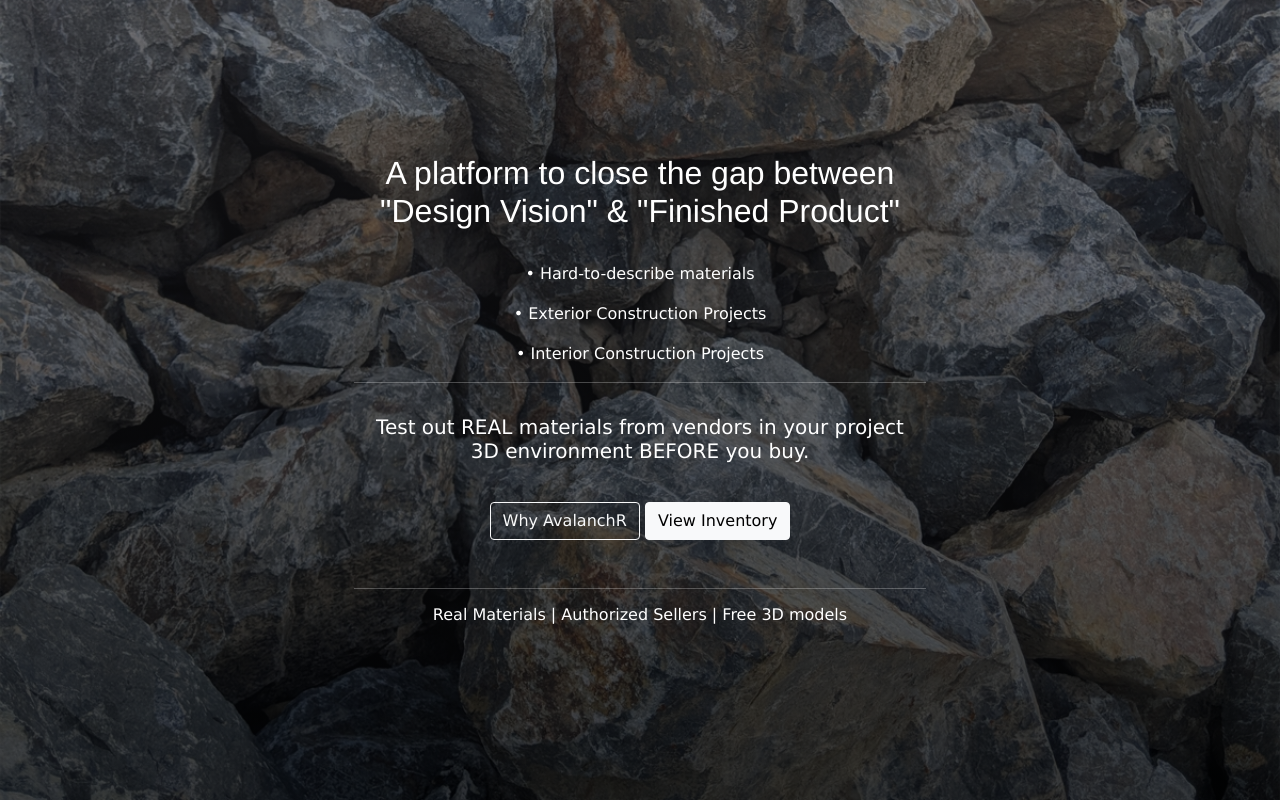
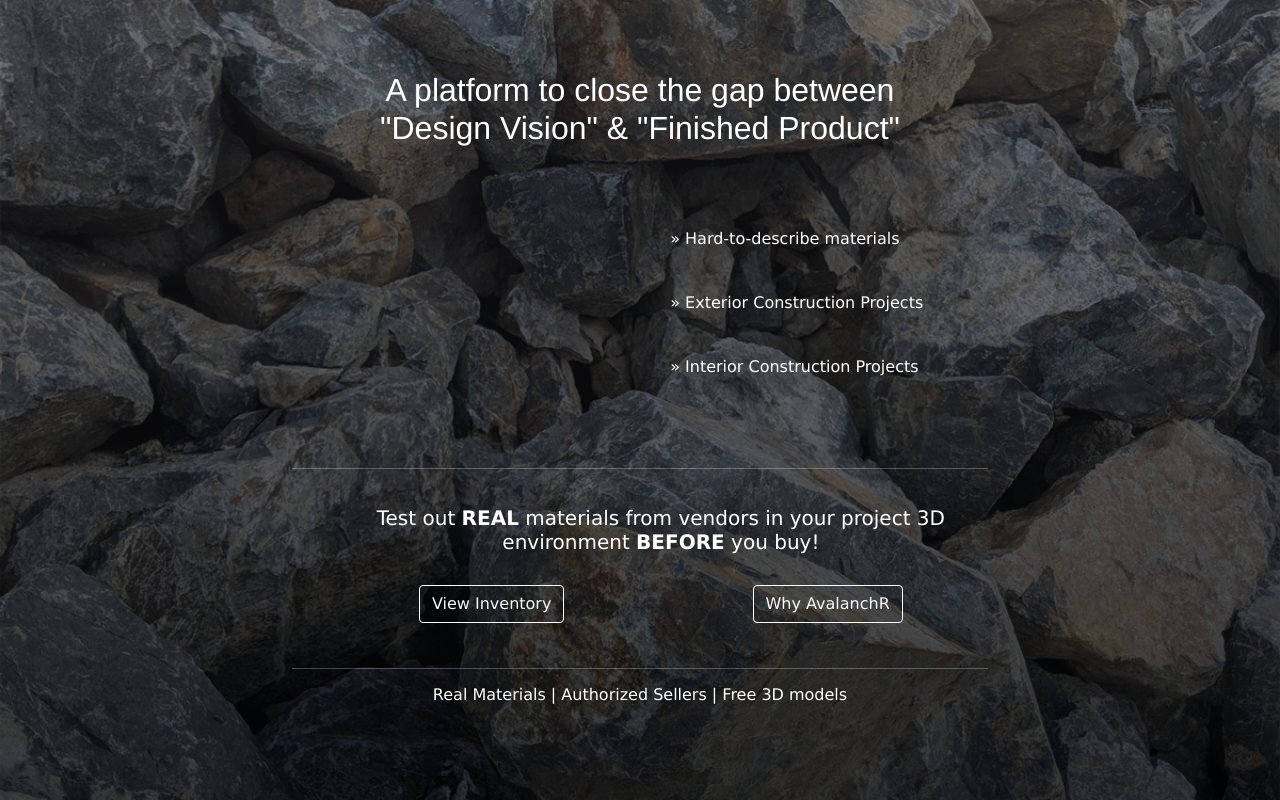
Before and after one commit to kevin-stew/AvalanchR, a Flask app: page / in a window 1280 px wide. Shown: the part 60-860 px from the top of the page. Run offline with Flask 2, Linux system fonts and the light colour scheme; some libraries are stand-ins or nearby versions; some web fonts are replaced.

Commit message:
index page face lift

```diff
--- a/website/site/site_templates/index.html
+++ b/website/site/site_templates/index.html
@@ -10,22 +10,33 @@
         <header class="row landing-info">
             <!-- <div class="col-12" id="header-text"></div> -->
                 <h2>A platform to close the gap between <br> "Design Vision" & "Finished Product" </h2>
-                    <div class="" >
-                        <p> &#x2022; Hard-to-describe materials</p>
-                        <p> &#x2022; Exterior Construction Projects</p>
-                        <p> &#x2022; Interior Construction Projects</p>
+                <div class="d-flex justify-content-center">
+                    <div id="animation">
+                        <model-viewer class="animation-model" src="../../static/3D_models/Boulder2.glb"
+                            camera-orbit="45deg 70deg 100%"
+                            class="model_index_card"
+                            rotation-per-second=".3rad"
+                            auto-rotate
+                            auto-rotate-delay="0">
+                        </model-viewer>
                     </div>
+
+                    <div class="d-flex flex-column justify-content-center">
+                        <p> » Hard-to-describe materials  </p>
+                        <br>
+                        <p> » Exterior Construction Projects</p>
+                        <br>
+                        <p> » Interior Construction Projects</p>
+                    </div>
+                </div>
 
                 <br>
                 <hr>
-                <h5>Test out REAL materials from vendors in your project 3D environment BEFORE you buy.</h5>
-
-                <div class="col-12" id="middle-text">
-                    <!-- <h2>Check out the Inventory!</h2> -->
-                    <!-- <p>View available items and download 3D models of inventory for purchase to test out in your design</p> -->
-                    <div class="index-btns">
-                        <button class="btn btn-outline-light" onclick="location.href='//www.asla.org/2019awards/629964-Artful_Technology_Methods_For_Communicating_Non_Standard.html'">Why AvalanchR</button>
-                        <button class="btn btn-light" onclick="document.location='/inventory'">View Inventory</button>
+                <div class="middle-info">
+                    <h5>Test out <b>REAL</b> materials from vendors in your project 3D environment <b>BEFORE</b> you buy!</h5>
+                    <div class="d-flex justify-content-around mt-4 mb-4">
+                        <a class="btn btn-outline-light" onclick="document.location='/inventory'">View Inventory</a>
+                        <a class="btn btn-outline-light" onclick="location.href='//www.asla.org/2019awards/629964-Artful_Technology_Methods_For_Communicating_Non_Standard.html'">Why AvalanchR</a>
                     </div>
                 </div>
 
@@ -33,10 +44,11 @@
                 <h6>Real Materials | Authorized Sellers | Free 3D models</h6>
         </header>
 
+
+
         <!--Start Middle Section-->
         <!-- <section class="row">
         </section> -->
-
 
         <!--Footer-->
         <!-- <footer class="row" id="footer">
@@ -48,4 +60,6 @@
 <!-- END Hero -->
 </div>
 
+<script type="module" src="https://unpkg.com/@google/model-viewer/dist/model-viewer.min.js"></script>
+
 {% endblock content %}
--- a/website/site/site_templates/inventory.html
+++ b/website/site/site_templates/inventory.html
@@ -15,14 +15,13 @@
         </div> -->
 
         <div>
-
+                    <!-- auto-rotate
+                    auto-rotate-delay="2500" -->
             <model-viewer src="{{ Config.AWS_PUBLIC_URL + '/' + post.model_url }}"
                     shadow-intensity="2"
                     camera-orbit="45deg 70deg 100%"
                     class="model_index_card"
                     rotation-per-second=".1rad"
-                    auto-rotate
-                    auto-rotate-delay="2500"
                     >
                     <div class="d-flex justify-content-space-evenly flex-column p-2">
                         <p class="me-auto card-text">Dims: {{ post.dimensions}}</p>
--- a/website/static/css/main.css
+++ b/website/static/css/main.css
@@ -11,40 +11,34 @@ body, html{
     height: 100%;
     /* background-color: grey; */
 }
-/* a{
+a{
     text-decoration: none;
-} */
+}
 .btn{
     margin-top: 7px
 }
 
+/* INDEX PAGE */
 .hero{
   background-image: linear-gradient(to bottom, rgba(29, 29, 34, 0.52), rgba(1, 2, 3, 0.73)), url("../images/boulder2.jpg");
   height: 100%;
   background-position: center;
   background-repeat: no-repeat;
   background-size: cover;
-  color: white
+  color: white;
+}
+.landing-info h2{
+    margin-top: 1%;
+    margin-bottom: 1%;
+    font-family: 'Helvetica';
+}
+/* .landing-info h5{
+    text-align: left;
+} */
+.landing-info p{
+    text-align: left;
 }
 
-.landing-info h2{
-    margin-top: 8rem;
-    margin-bottom: 2rem;
-    font-family: 'Helvetica';
-}
-.landing-info h5{
-    margin-top: 1rem;
-    margin-bottom: 2rem;
-}
-
-.index-btns{
-    margin-bottom: 3rem;
-}
-
-.loggedinuser{
-    font-size: x-small;
-    color: white;
-}
 
 /* NAV BAR START */
 .ct-nav{
@@ -63,21 +57,6 @@ body, html{
     margin-bottom: -1em;
     font-size: x-large;
 }
-/* ul#horizontal-list{
-    display: flex;
-    justify-content:space-evenly;
-    min-width: 700px;
-    padding-top: 20px;
-
-}
-ul#horizontal-list li, ul#horizontal-list a{
-    display:inline;
-    text-decoration:none;
-    padding: 0.5vw;
-    color: white;
-} */
-
-/* below are actually used, above not sure */
 .navbar{
     border-bottom: 1px grey dotted;
     min-height: 60px;
@@ -108,9 +87,35 @@ header {
 #header-text{
     text-align: center;
 }
-#middle-text{
-    text-align: center;
+.middle-info{
+    margin: 3%;
 }
+
+/* ANIMATION */
+#animation {
+    --n:1;   /* number of item */
+    --d:50s; /* duration */
+    width: 300px;
+    height: 300px;
+    margin: 1%;
+    display: flex;
+    place-content: center;
+  }
+
+  .animation-model {
+    min-height:fit-content;
+    height:300px;
+    align-self: center;
+    opacity: .8;
+    animation: spin var(--d) linear infinite;
+    /* transform:rotate(0) translate(0px) rotate(0); */
+  }
+  @keyframes spin {
+    100% {
+      transform:rotate(.5turn) translate(0px) rotate(0turn);
+    }
+  }
+
 
 /* CARD FORMATING -- START */
 /* .card-group-user{
@@ -147,8 +152,6 @@ header {
     margin-bottom: -1px;
 }
 
-
-
 /* PROFILE TABLE */
 .table-description{
     font-size: x-small;
@@ -167,16 +170,20 @@ header {
 }
 
 /* INDIVIDUAL ITEM PAGE */
-model-viewer::part(default-progress-bar){
+
+/* 3d model loading bar 👇 */
+/* model-viewer::part(default-progress-bar){
     background-color: limegreen;
     width:50%;
     height:3px;
-    /* margin:10%; */
     position: absolute;
     top:50%;
     margin-left:25%;
     border:black solid 2px
-}
+} */
+
+
+
 .bottom-line{
     border-bottom:1px lightgrey dotted;
     padding-bottom: 10px;
@@ -204,8 +211,8 @@ model-viewer::part(default-progress-bar){
 
 /* FORMS */
 .home_box{
-    padding: 2%;
-    max-width: 600px;
+    padding: 5%;
+    max-width: 800px;
 }
 
 .auth_form{
```
Also changed, not shown: 3 other files.
